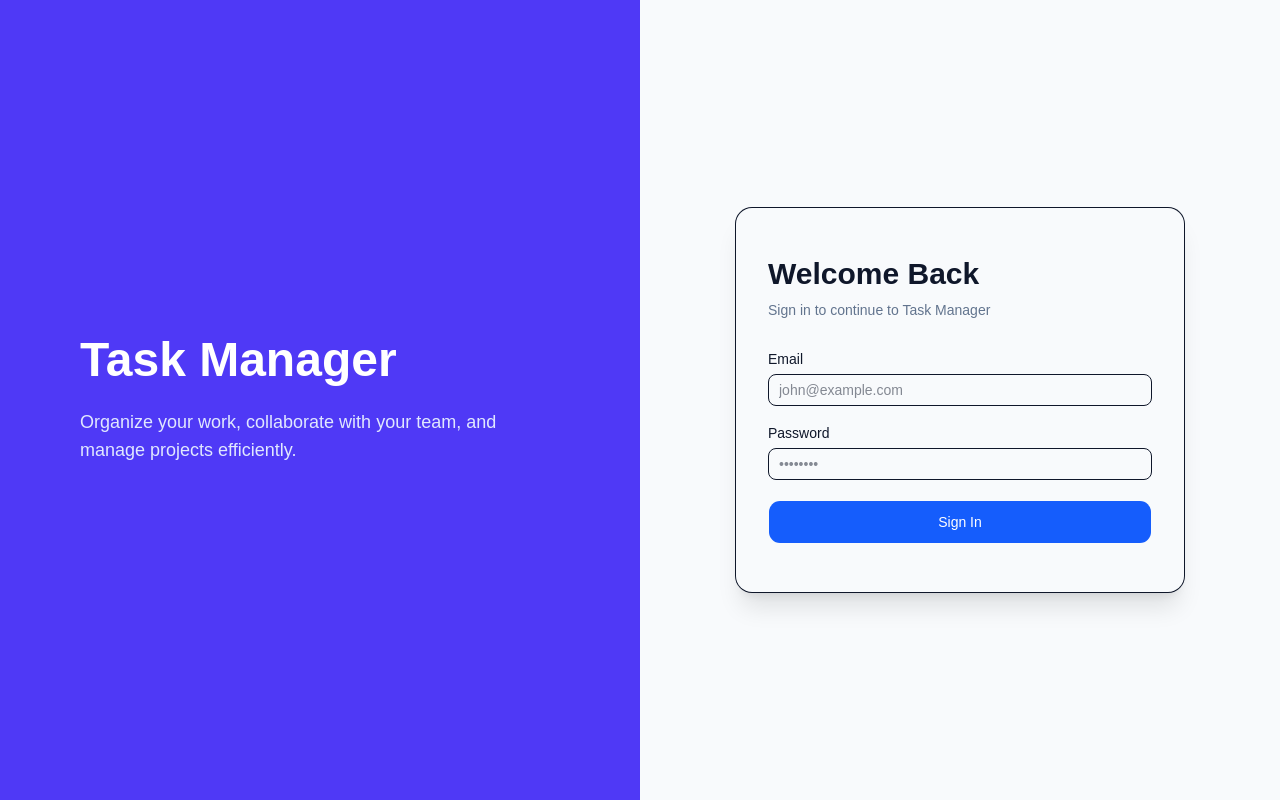
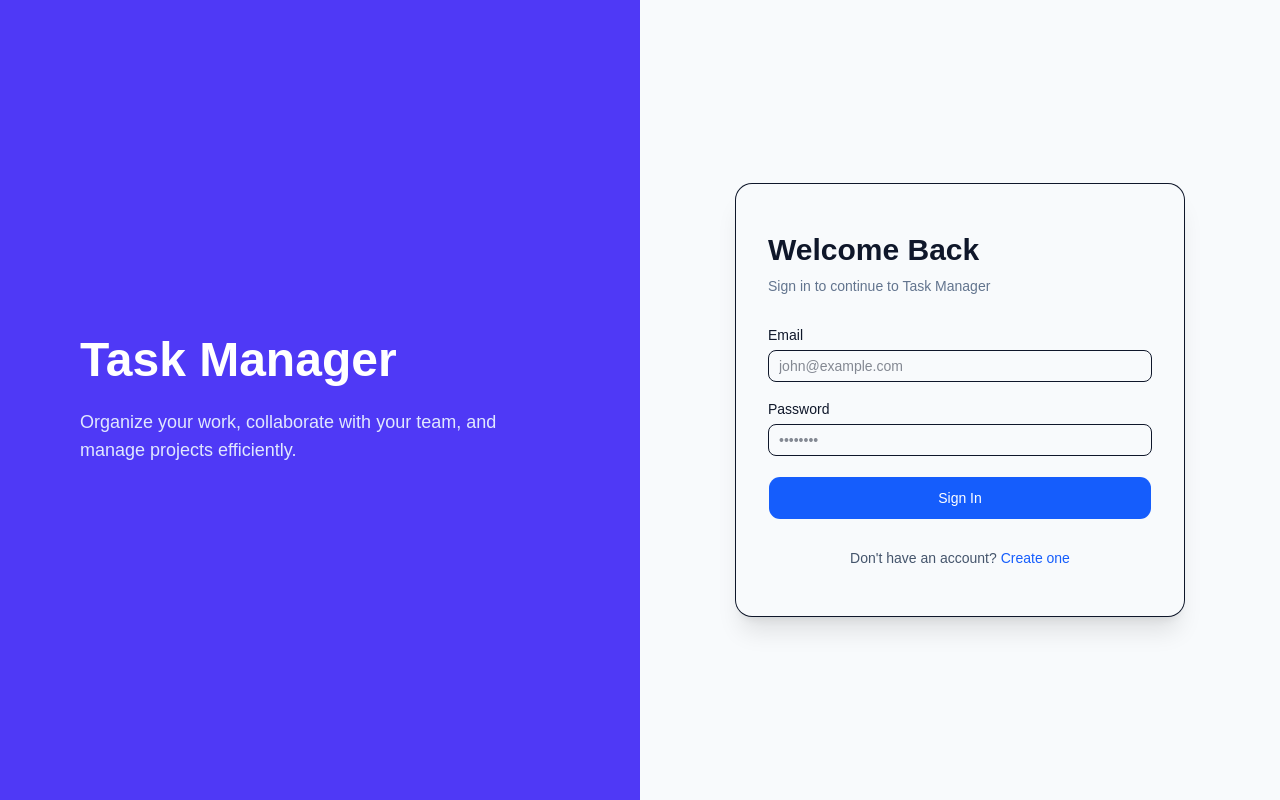
Before and after one commit to Ravisadilanka/Task-Management-System, a React (Vite) app in the folder frontend/: page /login in a window 1280 px wide. Built offline with nearby package versions, Linux system fonts and the light colour scheme; no server answers.

Commit message:
update: add register link in login page

```diff
--- a/frontend/src/pages/Login.tsx
+++ b/frontend/src/pages/Login.tsx
@@ -1,4 +1,4 @@
-import { useNavigate } from "react-router-dom";
+import { Link, useNavigate } from "react-router-dom";
 import { useForm } from "react-hook-form";
 import { zodResolver } from "@hookform/resolvers/zod";
 import { z } from "zod";
@@ -90,11 +90,21 @@ const Login = () => {
 
           <Button
             type="submit"
-            className="h-11 w-full rounded-xl bg-blue-600 hover:bg-blue-700 text-white"
+            className="h-11 w-full rounded-xl bg-blue-600 text-white hover:bg-blue-700"
             disabled={isSubmitting}
           >
             {isSubmitting ? "Signing In..." : "Sign In"}
           </Button>
+
+          <div className="pt-2 text-center text-sm text-slate-600">
+            Don't have an account?{" "}
+            <Link
+              to="/register"
+              className="font-medium text-blue-600 hover:underline"
+            >
+              Create one
+            </Link>
+          </div>
         </form>
       </CardContent>
     </Card>
```
